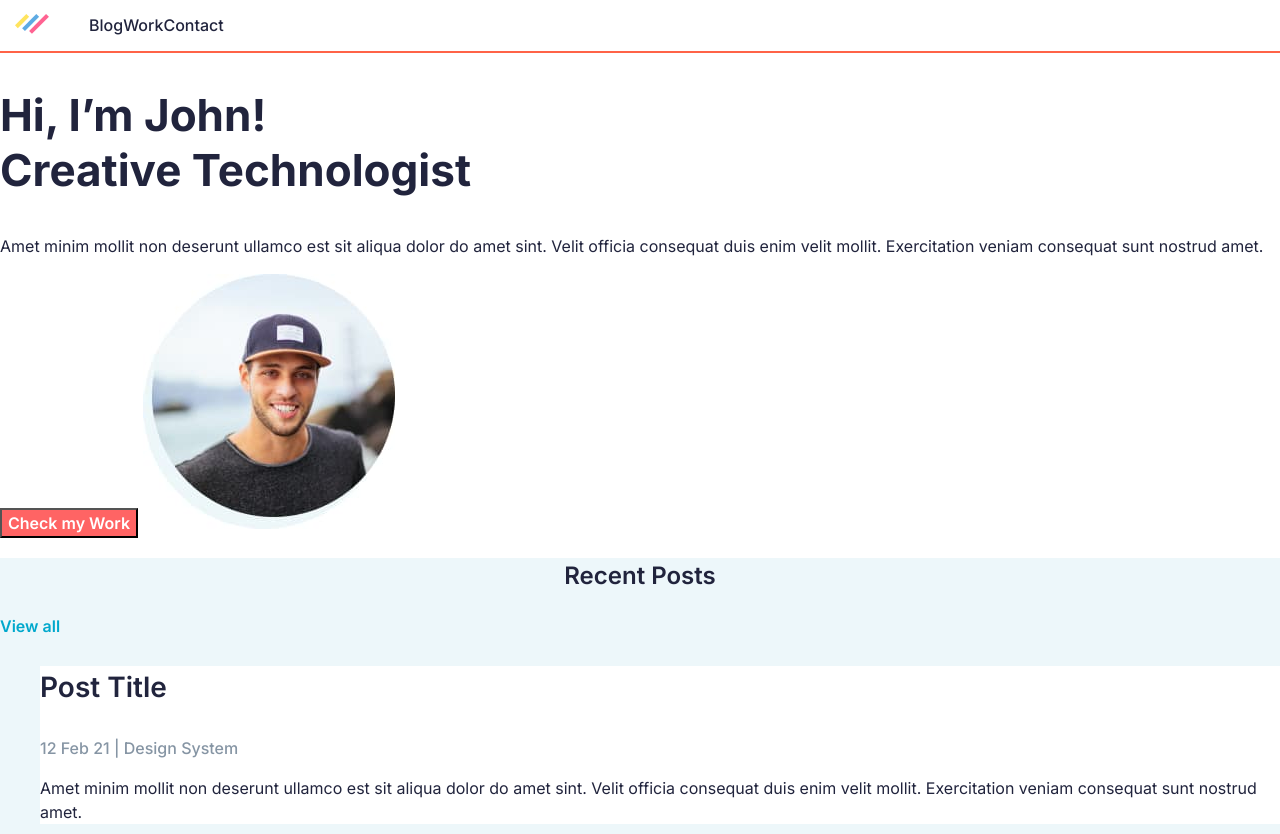
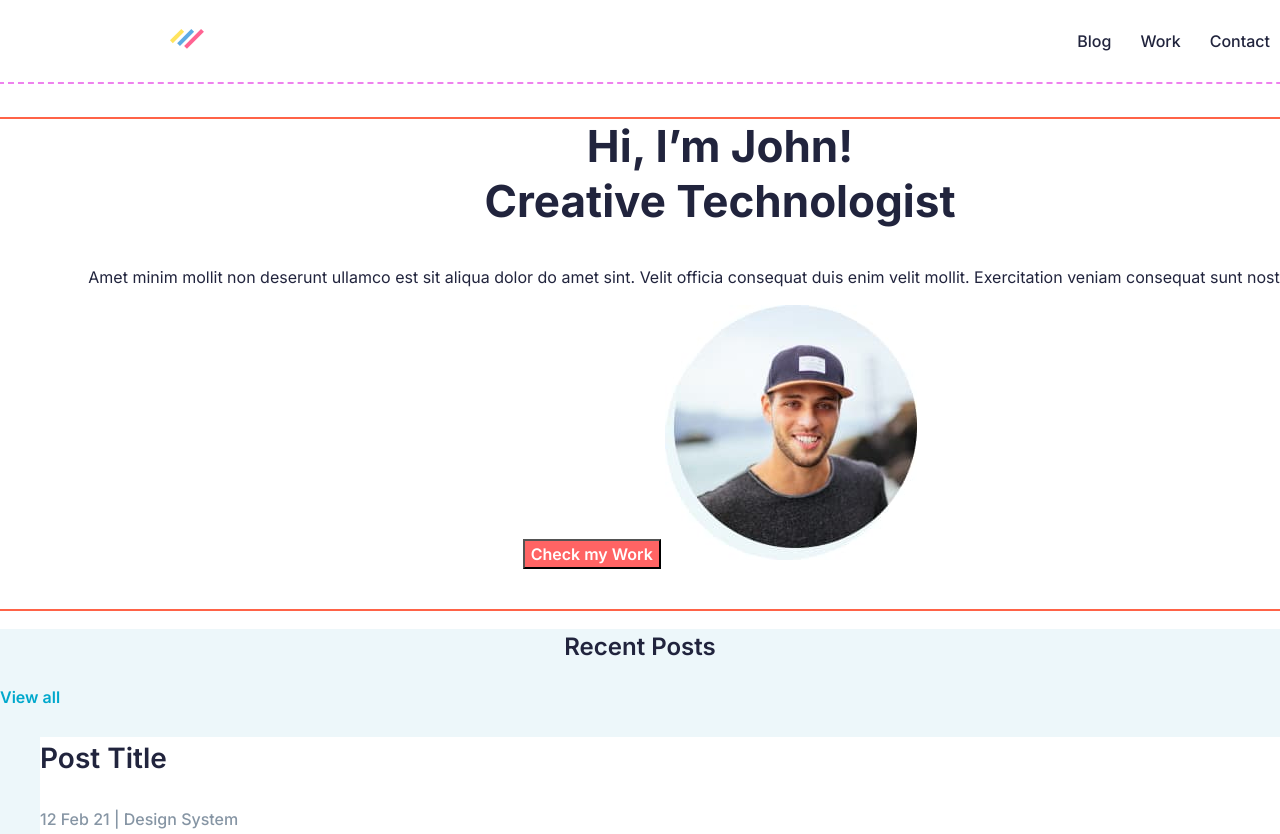
Before and after one commit to nellievropa/John-Creative-Technologist, a plain HTML site: page index.html in a window 1280 px wide. Shown: the top 834 px of the page. Drawn offline with nearby package versions, Linux system fonts and the light colour scheme.

Commit message:
header only

```diff
--- a/css/styles.css
+++ b/css/styles.css
@@ -19,31 +19,66 @@ ul {
 }
 .container {
   width: 1440px;
-  padding-left: 15px;
-  padding-right: 15px;
+  padding-left: 20px;
+  padding-right: 20px;
+  padding-bottom: 40px;
   margin: 0 auto;
   outline: 2px solid tomato;
 }
 /* Header */
-.main-nav{
+.container.main-nav {
   display: flex;
   align-items: center;
+  padding-right: 170px;
+  padding-left: 170px;
+  justify-content: space-between;
+  padding-bottom: 0;
+  outline: 2px dashed violet;
 }
+/* ul Site-nav */
 .site-nav  {
 display: flex;
+padding: 0;
+margin: 0;
+
 }
+/* a */
 .site-nav .link {
-  text-decoration: none;
-  color: var(--text-main-color);
-  font-weight: 500;
-  font-size: 16px;
-  line-height: calc(19 / 16);
+  display: block;
+  padding: 0;
+  padding-top: 29px;
+  padding-bottom: 29px;
+
+
+}
+.site-nav .item:not(:first-child) {
+  margin-left: 29px;
 }
 .site-nav .link:hover,
 .site-nav .link:focus {
   color: var(--primary-color);
 }
+.link {
+  font-weight: 500;
+  font-size: 16px;
+  line-height: calc(24/ 16);
+  text-decoration: none;
+  color: var(--text-main-color);
+}
+
 /* Hero */
+ .section-hero {
+  display: block;
+  /* padding-left: 270px;
+  padding-right: 270px; */
+
+  text-align: center;
+
+
+  /* height: 400px; */
+  margin-right: auto;
+  margin-left: auto;
+}
 .hero-title {
   font-weight: 700;
   font-size: 44px;
--- a/index.html
+++ b/index.html
@@ -20,16 +20,17 @@
       <div class="container main-nav">
         <a href="./index.html"><img src="./images/logo.svg" alt="Tree colors Logo" /></a>
         <ul class="site-nav list">
-          <li><a href="./blog.html" class="link">Blog</a></li>
-          <li><a href="./works.html" class="link">Work</a></li>
-          <li><a href="#" class="link">Contact</a></li>
+          <li class="item"><a href="./blog.html" class="link">Blog</a></li>
+          <li class="item"><a href="./works.html" class="link">Work</a></li>
+          <li class="item"><a href="#" class="link">Contact</a></li>
         </ul>
       </div>
     </header>
     <main>
       <!-- Hero section -->
-      <section class="hero">
-        <h1 class="hero-title">Hi, I’m John! <br />Creative Technologist</h1>
+      <section class="section-hero">
+        <div class="container hero ">
+          <h1 class="hero-title">Hi, I’m John! <br />Creative Technologist</h1>
         <p class="text">
           Amet minim mollit non deserunt ullamco est sit aliqua dolor do amet
           sint. Velit officia consequat duis enim velit mollit. Exercitation
@@ -42,6 +43,7 @@
           height="255"
           alt="Nice John's photo"
         />
+        </div>
       </section>
       <!-- Recent Posts -->
       <section class="post">
```
Also changed, not shown: blog.html (+3 -3 lines), works.html (+3 -3 lines).
